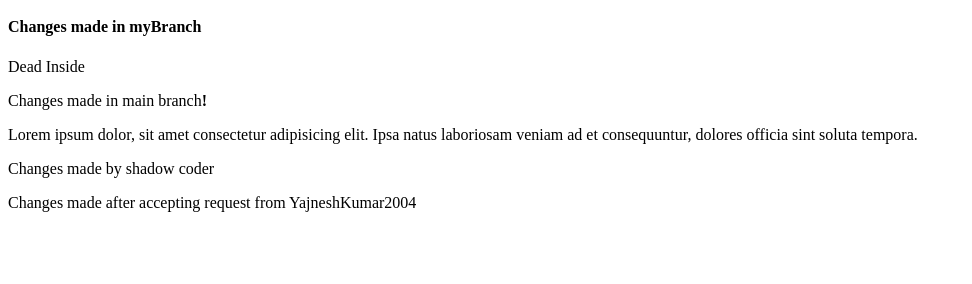
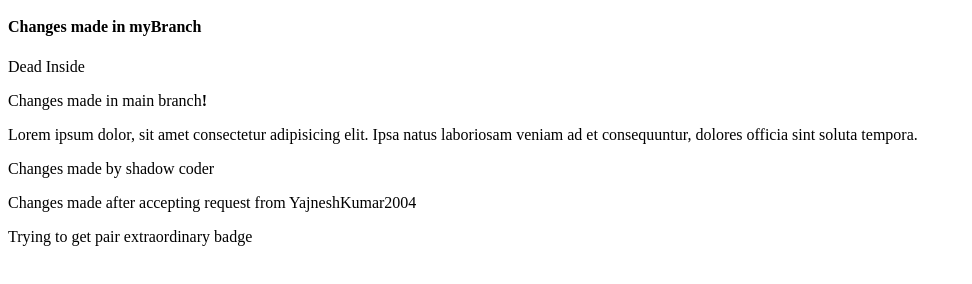
Before and after one commit to YajneshKumar2004/Practice-Collaboration, a plain HTML site: page index.html in a window 1280 px wide. Shown: the part 48-332 px from the top of the page, without its empty margins (0-972 px from the left). Drawn offline with Linux system fonts and the light colour scheme.

Commit message:
update index.html
pair extraordinary badge

Co-Authored-By: ShadowCoder2004 <173714804+ShadowCoder2004@users.noreply.github.com>

```diff
--- a/index.html
+++ b/index.html
@@ -11,6 +11,6 @@
     <p>Changes made by shadow coder</p>
 
     <p>Changes made after accepting request from YajneshKumar2004</p>
-
+    <div>Trying to get pair extraordinary badge</div>
   </body>
 </html>
```
